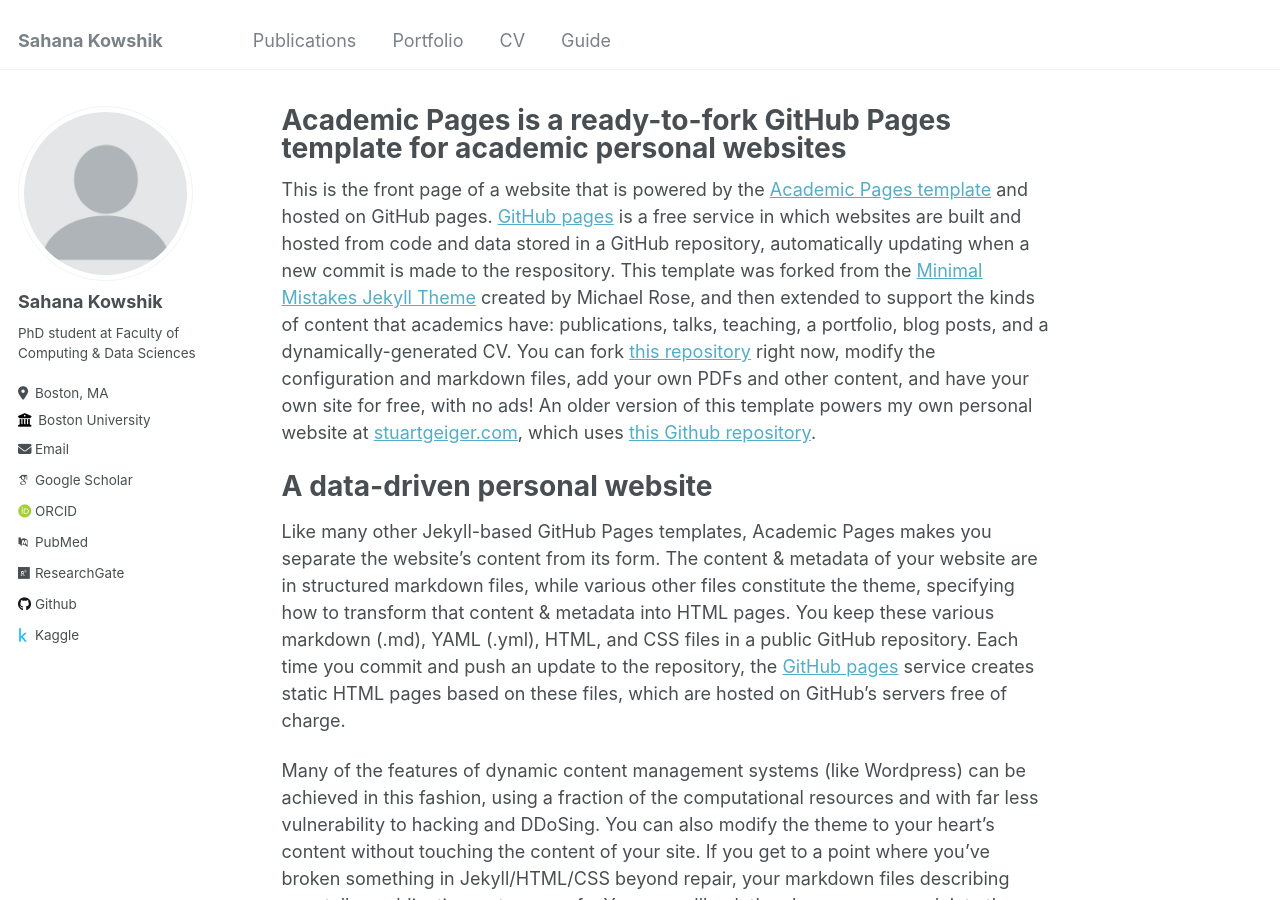
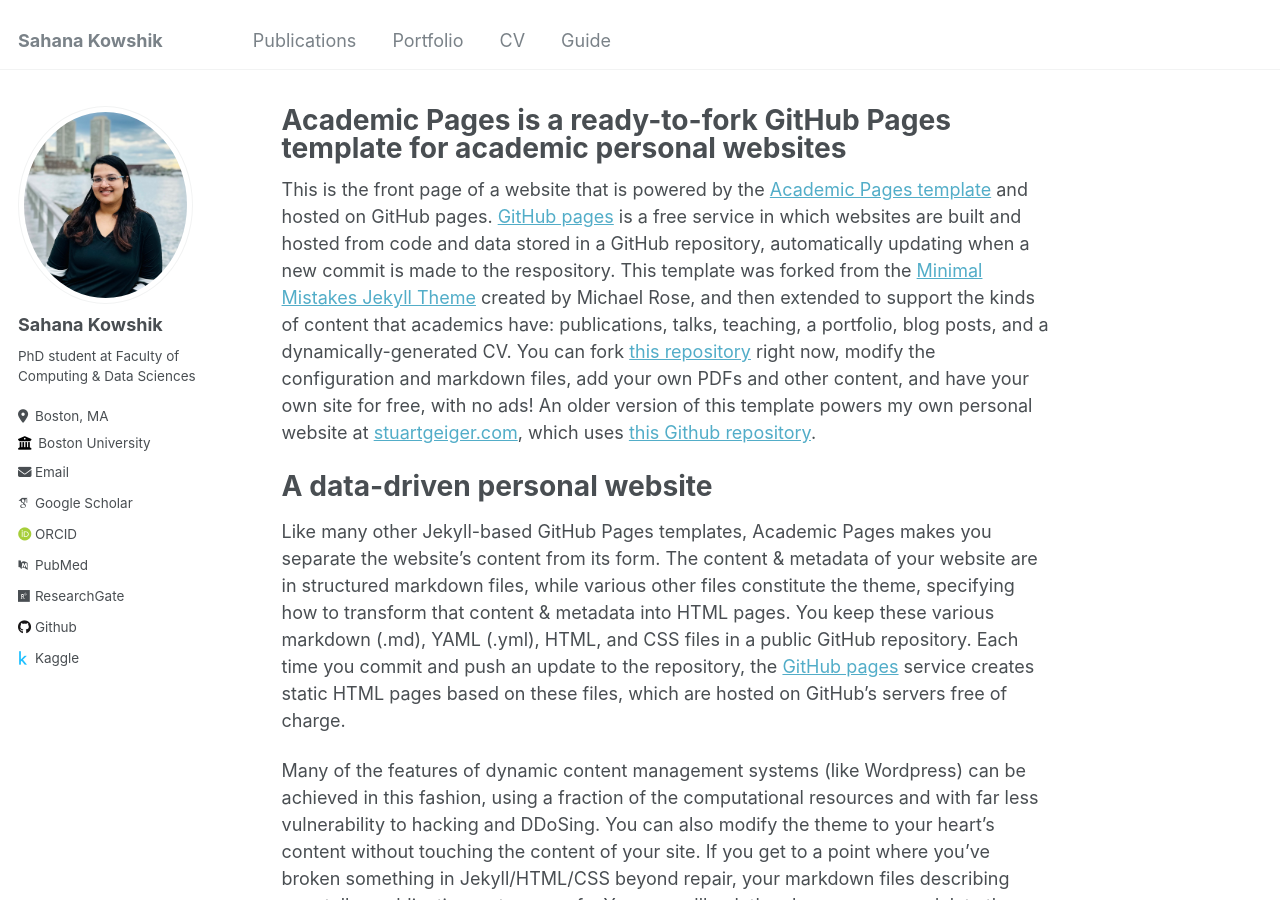
Before and after one commit to sahanakowshik/sahanakowshik1.github.io, a Jekyll site: the page built from _pages/about.md, in a window 1280 px wide and 900 px high. Built offline with Jekyll 4.4.1, drawn with Linux system fonts in a browser that asks for light colours; some web fonts are replaced.

Commit message:
Update _config.yml

```diff
--- a/_config.yml
+++ b/_config.yml
@@ -21,7 +21,7 @@ repository               : "sahanakowshik/sahanakowshik.github.io"
 #               Additional customization can be done by editing /_includes/author-profile.html
 author:
   # Biographic information
-  avatar           : "profile.png"
+  avatar           : "sahana.jpg"
   name             : "Sahana Kowshik"
   pronouns         : # example: "she/her"
   bio              : "PhD student at Faculty of Computing & Data Sciences"
```
